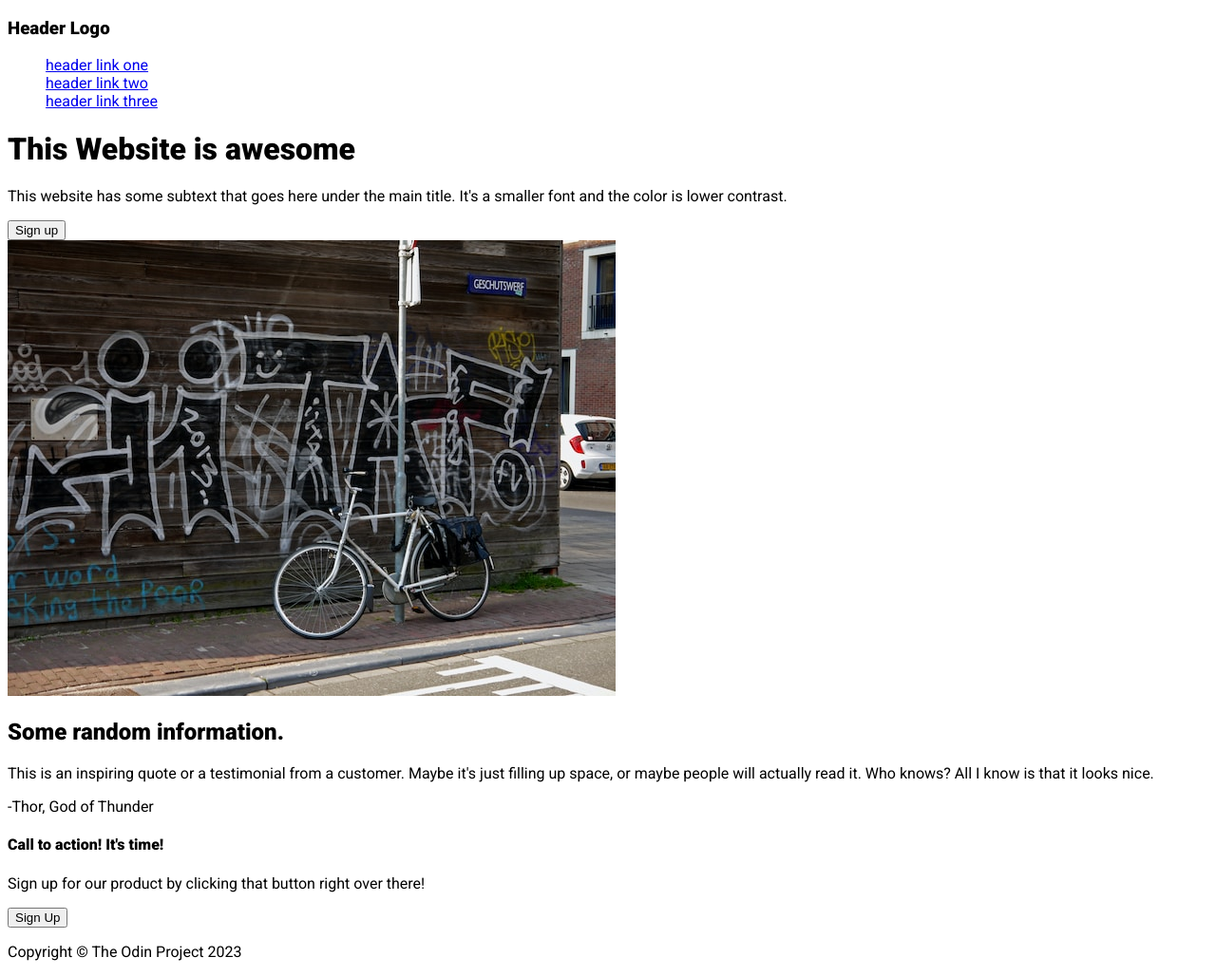
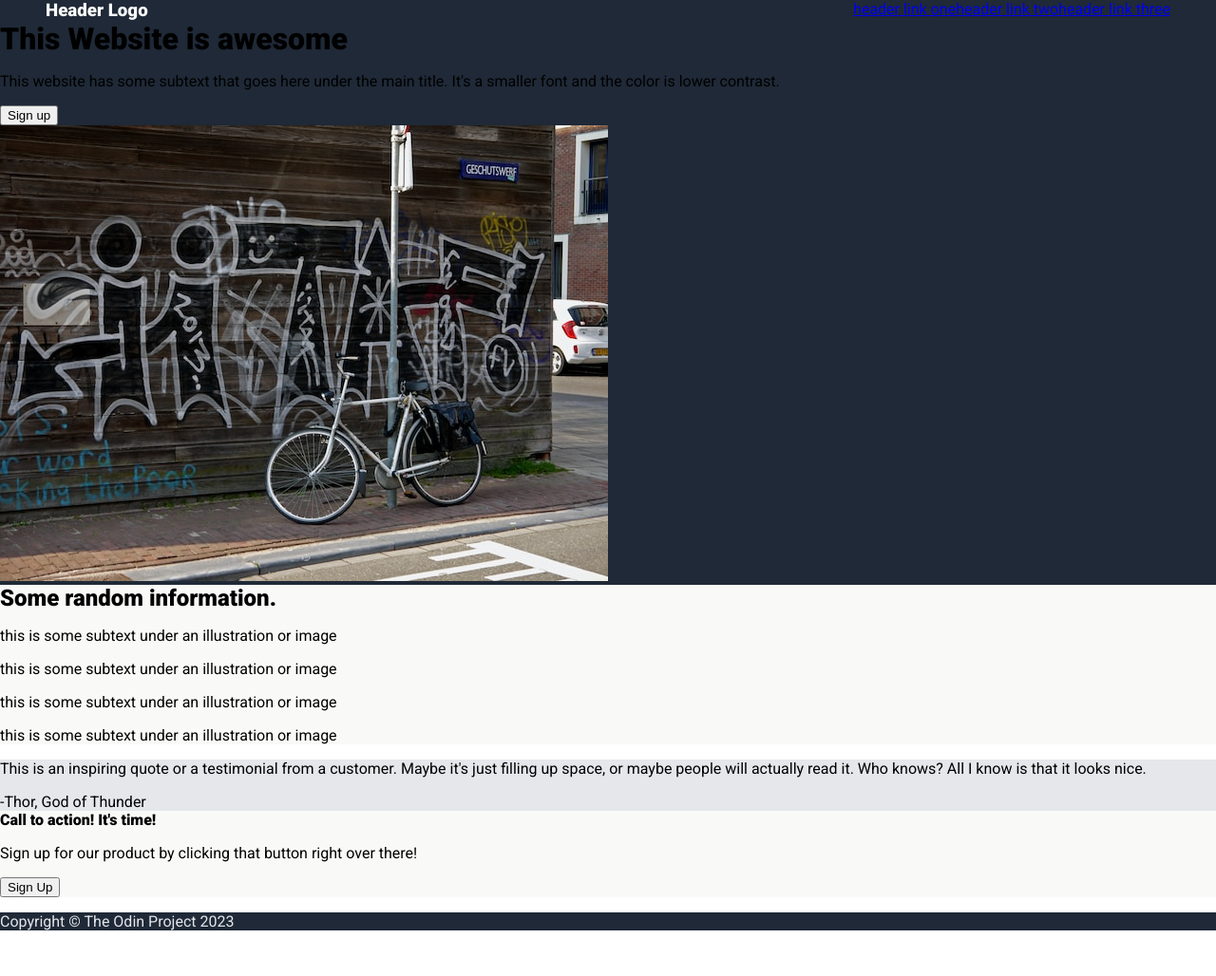
Before and after one commit to Triggsy1091/odin-landing-page, a plain HTML site: page index.html in a window 1280 px wide. Shown: the whole page at 95% size. After the commit the page ends 996 px from the top, so only its background shows below. Drawn offline with Linux system fonts and the light colour scheme.

Commit message:
Added basic styling and background colors

```diff
--- a/index.html
+++ b/index.html
@@ -35,10 +35,10 @@
             <div class="info-illustration"></div>
         </div>
         <div class="info-subtext">
-            <p></p>
-            <p></p>
-            <p></p>
-            <p></p>
+            <p>this is some subtext under an illustration or image</p>
+            <p>this is some subtext under an illustration or image</p>
+            <p>this is some subtext under an illustration or image</p>
+            <p>this is some subtext under an illustration or image</p>
         </div>
     </section>
     <section class="quotes">
--- a/styles.css
+++ b/styles.css
@@ -28,6 +28,8 @@
     --quote-text-color: #1F2937;
     --quote-text-size: 36px;
     --fw-quote-text: 300;
+
+    --footer-text-color: #E5E7EB;
 }
 
 /* Preferred box-sizing value */
@@ -55,4 +57,53 @@ img {
 
 body {
     font-family: var(--ff-primary);
+    margin: 0;
 }
+
+header,
+main {
+    background-color: var(--bg-dark-color);
+    margin: 0;
+}
+
+h1,
+h2,
+h3,
+h4,
+ul {
+    margin: 0;
+}
+
+.info {
+    background-color: var(--bg-light-color);
+}
+
+.quotes {
+    background-color: var(--bg-accent-color);
+}
+
+.cta {
+    background-color: var(--bg-light-color);
+}
+
+footer {
+    background-color: var(--bg-dark-color);
+}
+
+.footer-text {
+    color: var(--footer-text-color);
+}
+
+header,
+header > ul {
+    display: flex;
+}
+
+header {
+    justify-content: space-between;
+    padding-inline: 3rem;
+}
+
+h3 {
+    color: var(--hero-text-color)
+}
```
